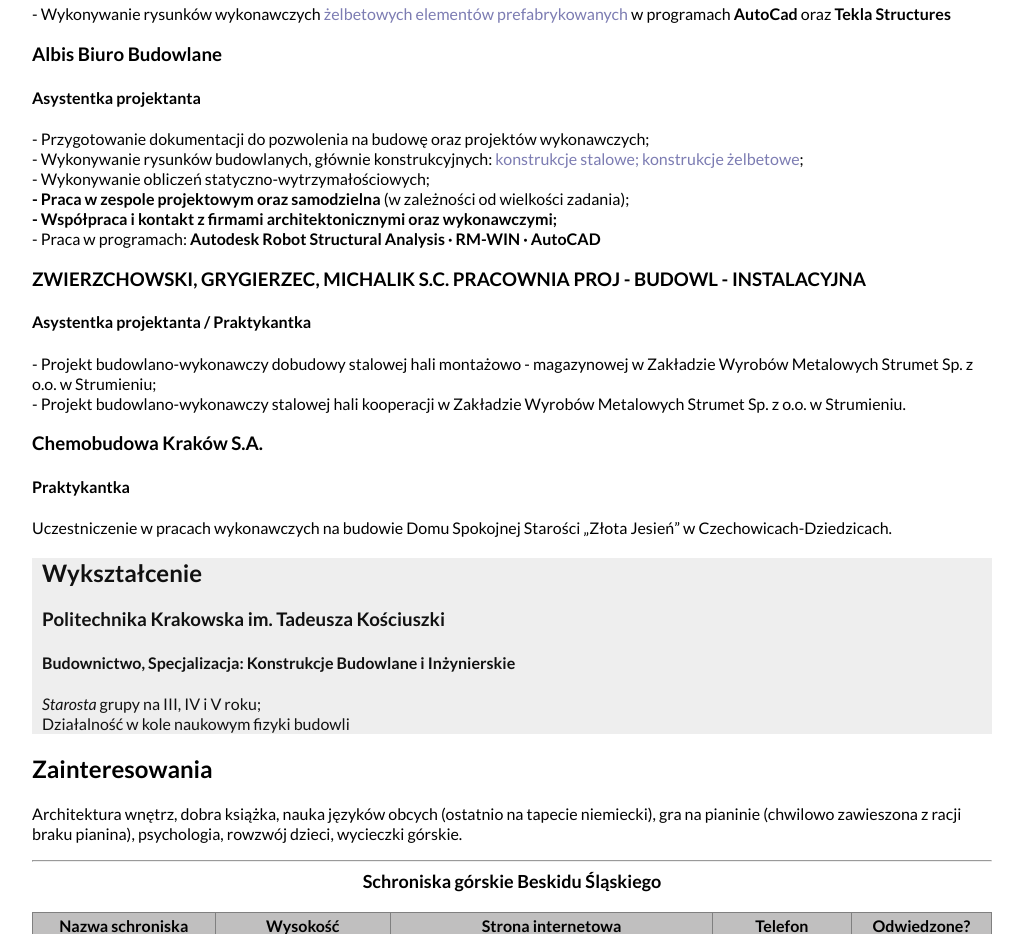
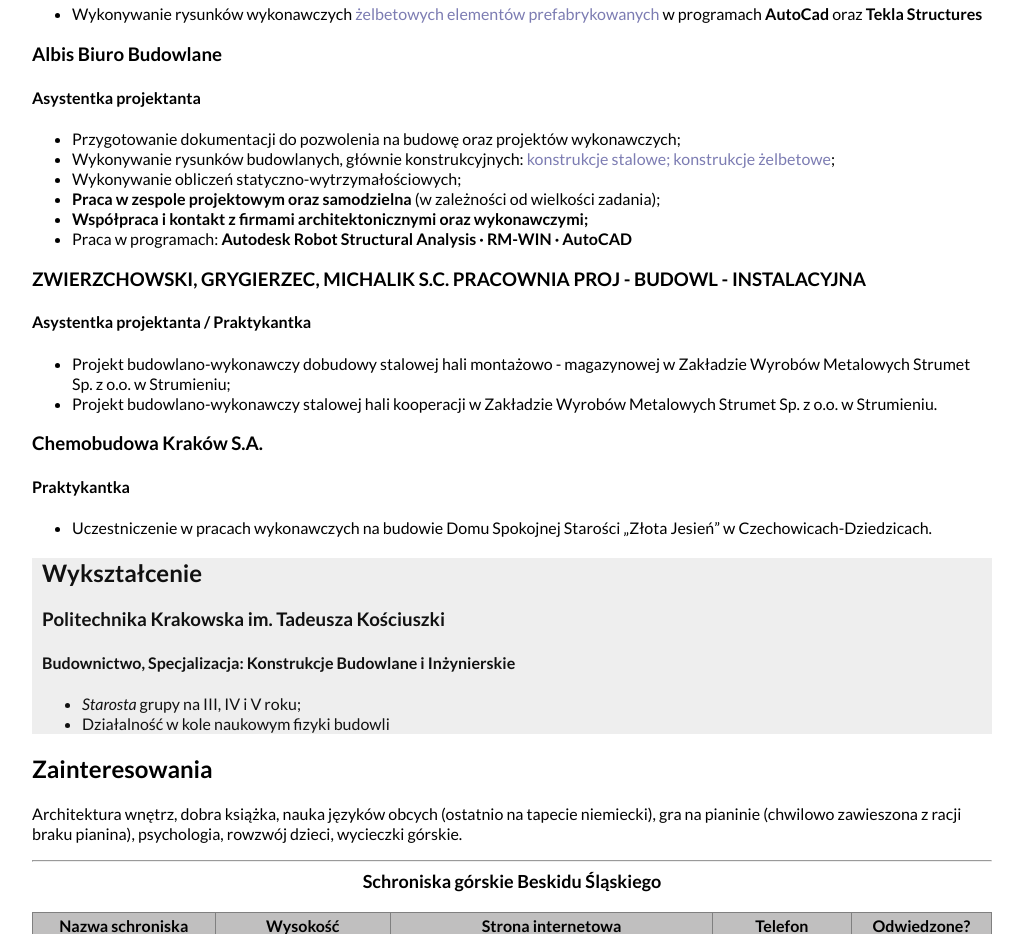
Before and after one commit to DominikaBuczekSzkowron/homepage, a plain HTML site: page index.html in a window 1280 px wide. Shown: the part 837-1771 px from the top of the page, without its empty margins (128-1151 px from the left). Drawn offline with nearby package versions, Linux system fonts and the light colour scheme.

Commit message:
unordered lists added

```diff
--- a/index.html
+++ b/index.html
@@ -29,7 +29,7 @@
     </header>
     <nav class="navigation">
         <ul class="navigation__list">
-            <li class="navigation__item"><a class="navigation__links" href="#O-mnie">O mnie.</a></li>
+            <li class="navigation__item"><a class="navigation__links" href="#o-mnie">O mnie.</a></li>
             <li class="navigation__item"><a class="navigation__links" href="#doswiadczenie-zawodowe">Doświaczenie
                     zawodowe</a></li>
             <li class="navigation__item"><a class="navigation__links" href="#wyksztalcenie">Wykształcenie</a></li>
@@ -45,11 +45,11 @@
             <p>
                 <button class="js-aside__button">Schowaj zdjęcie</button>
             </p>
-            <p><i>"Jeśli tylko zamienić marzenia na plany, wszystko staje się możliwe"</i><br></p>
+            <p><i>"Jeśli tylko zamienić marzenia na plany, wszystko staje się możliwe"</i></p>
         </aside>
 
         <section class="js-section__background">
-            <h2 id="O-mnie"> O mnie</h2>
+            <h2 id="o-mnie"> O mnie</h2>
             <p>Cześć! Z zawodu budowlaniec, szczęśliwa żona, mama trójki dzieci.<br> Z wielką radością rozpoczynam naukę
                 programowania. Mam nadzieję, że IT mnie polubi 😎
             </p>
@@ -60,41 +60,48 @@
             <h2 id="doswiadczenie-zawodowe">Doświaczenie zawodowe</h2>
             <h3>Multikon Sp. z o.o.</h3>
             <h4>Asystentka projektanta</h4>
-            <p> - Wykonywanie rysunków wykonawczych <span class="section_description">żelbetowych elementów
-                    prefabrykowanych</span> w
-                programach <strong>AutoCad</strong>
-                oraz <strong>Tekla Structures</strong></p>
+            <ul>
+                <li>Wykonywanie rysunków wykonawczych <span class="section_description">żelbetowych elementów
+                        prefabrykowanych</span> w
+                    programach <strong>AutoCad</strong>
+                    oraz <strong>Tekla Structures</strong></li>
+            </ul>
             <h3>Albis Biuro Budowlane</h3>
             <h4>Asystentka projektanta</h4>
-            <p>- Przygotowanie dokumentacji do pozwolenia na budowę oraz projektów wykonawczych;<br>
-                - Wykonywanie rysunków budowlanych, głównie konstrukcyjnych: <span
-                    class="section_description">konstrukcje
-                    stalowe;
-                    konstrukcje żelbetowe</span>;<br>
-                - Wykonywanie obliczeń statyczno-wytrzymałościowych;<br>
-                <b>- Praca w zespole projektowym oraz samodzielna</b> (w zależności od wielkości zadania);<br>
-                <b>- Współpraca i kontakt z firmami architektonicznymi oraz wykonawczymi;</b><br>
-                - Praca w programach: <strong>Autodesk Robot Structural Analysis · RM-WIN · AutoCAD</strong>
-            </p>
+            <ul>
+                <li>Przygotowanie dokumentacji do pozwolenia na budowę oraz projektów wykonawczych;</li>
+                <li>Wykonywanie rysunków budowlanych, głównie konstrukcyjnych: <span
+                        class="section_description">konstrukcje stalowe; konstrukcje żelbetowe</span>;</li>
+                <li>Wykonywanie obliczeń statyczno-wytrzymałościowych;</li>
+                <li><b>Praca w zespole projektowym oraz samodzielna</b> (w zależności od wielkości zadania);</li>
+                <li><b>Współpraca i kontakt z firmami architektonicznymi oraz wykonawczymi;</b></li>
+                <li>Praca w programach: <strong>Autodesk Robot Structural Analysis · RM-WIN · AutoCAD</strong></li>
+            </ul>
+
             <h3>ZWIERZCHOWSKI, GRYGIERZEC, MICHALIK S.C. PRACOWNIA PROJ - BUDOWL - INSTALACYJNA</h3>
             <h4>Asystentka projektanta / Praktykantka</h4>
-            <p> - Projekt budowlano-wykonawczy dobudowy stalowej hali montażowo - magazynowej w Zakładzie Wyrobów
-                Metalowych
-                Strumet Sp. z o.o. w Strumieniu;<br>
-                - Projekt budowlano-wykonawczy stalowej hali kooperacji w Zakładzie Wyrobów Metalowych Strumet Sp. z
-                o.o. w
-                Strumieniu.</p>
+            <ul>
+                <li>Projekt budowlano-wykonawczy dobudowy stalowej hali montażowo - magazynowej w Zakładzie Wyrobów
+                    Metalowych
+                    Strumet Sp. z o.o. w Strumieniu;</li>
+                <li>Projekt budowlano-wykonawczy stalowej hali kooperacji w Zakładzie Wyrobów Metalowych Strumet Sp. z
+                    o.o. w
+                    Strumieniu.</li>
+            </ul>
             <h3>Chemobudowa Kraków S.A.</h3>
             <h4>Praktykantka</h4>
-            <p>Uczestniczenie w pracach wykonawczych na budowie Domu Spokojnej Starości „Złota Jesień” w
-                Czechowicach-Dziedzicach.</p>
+            <ul>
+                <li>Uczestniczenie w pracach wykonawczych na budowie Domu Spokojnej Starości „Złota Jesień” w
+                Czechowicach-Dziedzicach.</li>
+            </ul>
         </section>
         <section class="section__background">
             <h2 id="wyksztalcenie">Wykształcenie</h2>
             <h3>Politechnika Krakowska im. Tadeusza Kościuszki</h3>
             <h4>Budownictwo, Specjalizacja: Konstrukcje Budowlane i Inżynierskie</h4>
-            <p><em>Starosta</em> grupy na III, IV i V roku;<br>
-                Działalność w kole naukowym fizyki budowli</p>
+            <ul><li><em>Starosta</em> grupy na III, IV i V roku;</li>
+                <li>Działalność w kole naukowym fizyki budowli</li>
+            </ul>
         </section>
         <section>
             <h2 id="zainteresowania">Zainteresowania</h2>
```
